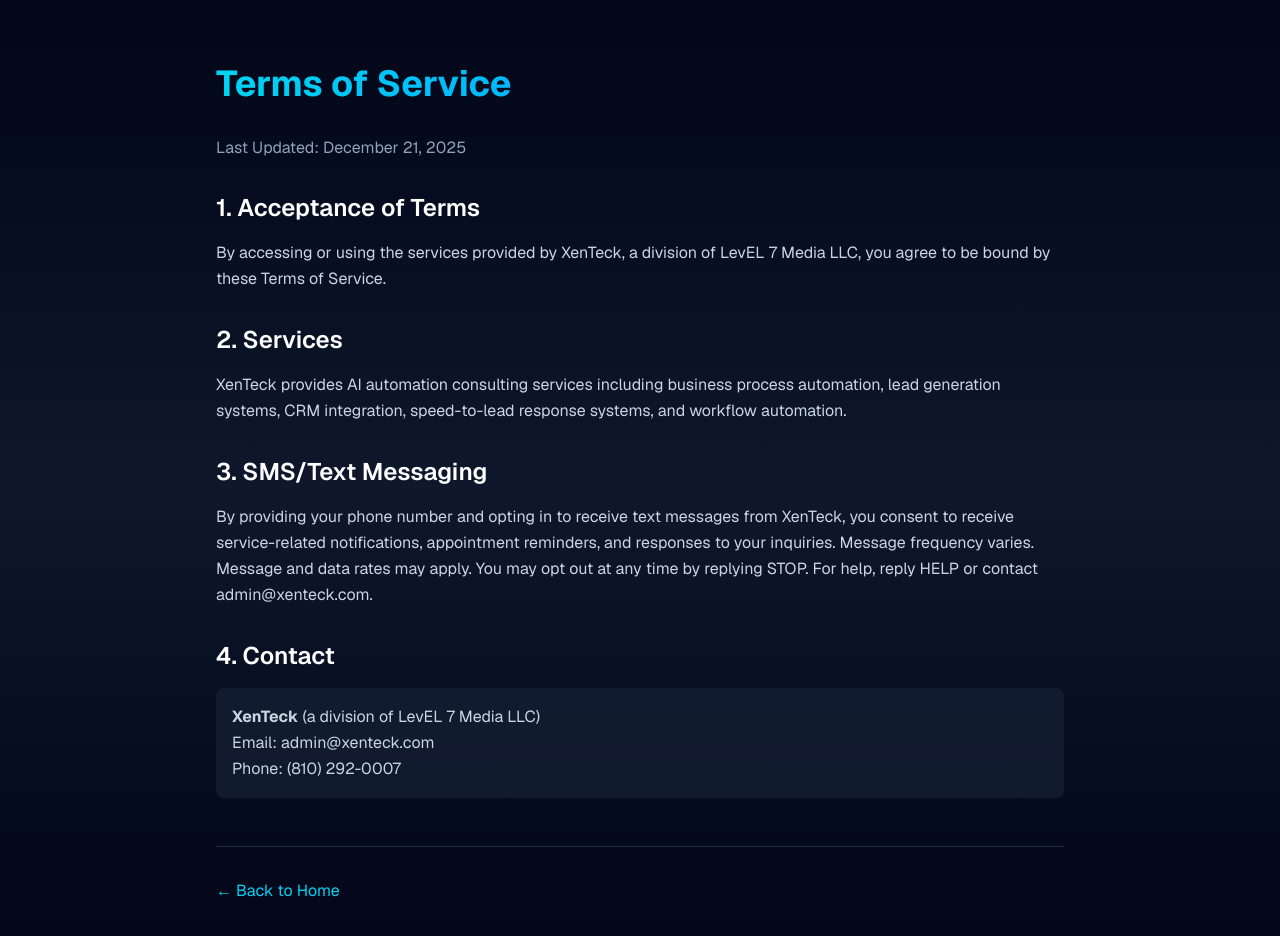
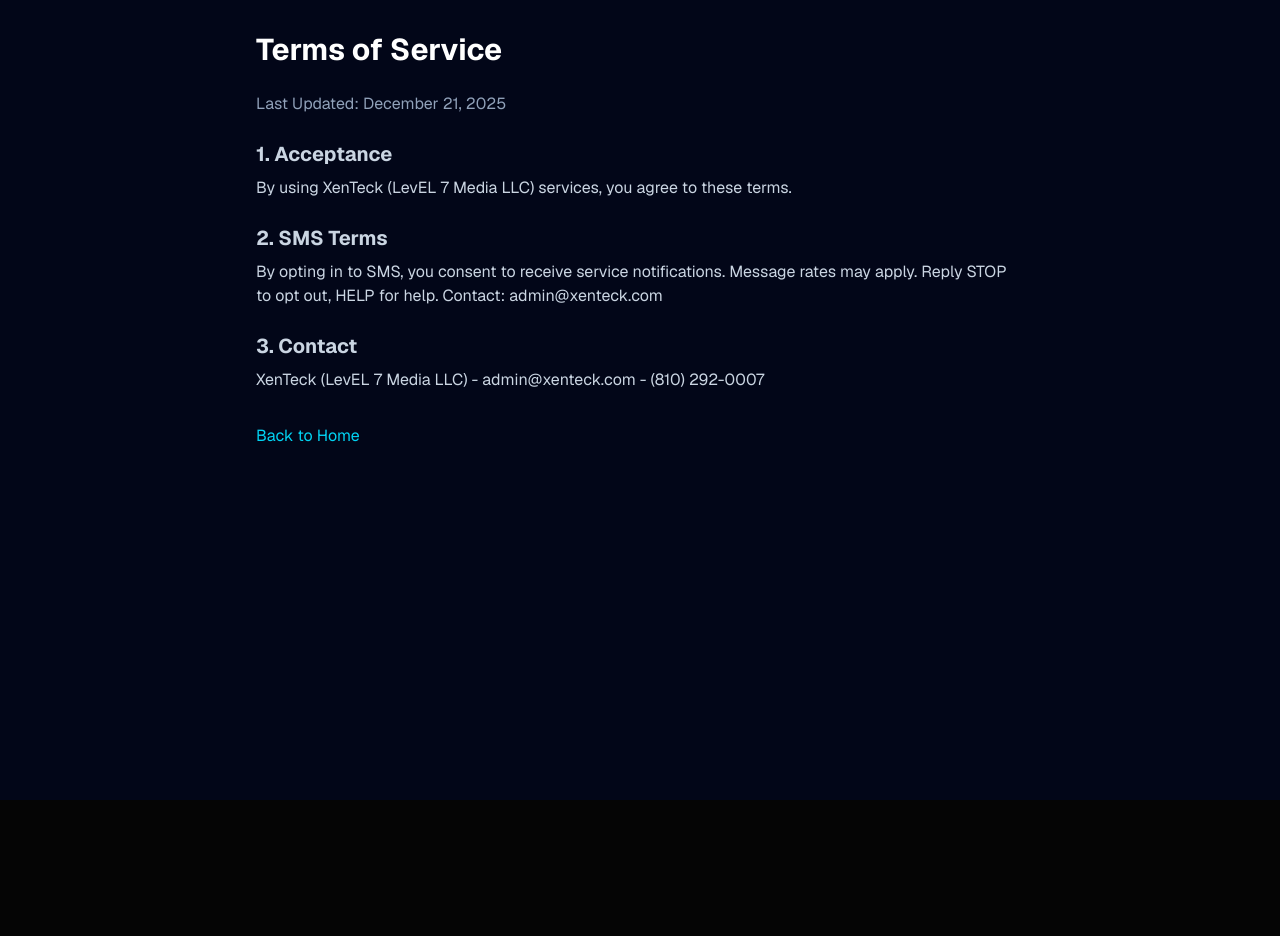
Before and after one commit to ShaunandDavid/XenteckHero, a Next.js app in the folder xenteck-landing/: page /terms in a window 1280 px wide. Shown: the top 936 px of the page. After the commit the page ends 800 px from the top, so only its background shows below. Built offline with nearby package versions, Linux system fonts and the light colour scheme.

Commit message:
Add Terms and Privacy pages for Twilio/Google compliance

```diff
--- /dev/null
+++ b/xenteck-landing/app/privacy/page.tsx
@@ -0,0 +1,18 @@
+import type { Metadata } from 'next'
+export const metadata: Metadata = { title: 'Privacy | XenTeck', description: 'Privacy Policy' }
+export default function PrivacyPage() {
+  return (
+    <main className="min-h-screen bg-slate-950 text-white p-8">
+      <div className="max-w-3xl mx-auto">
+        <h1 className="text-3xl font-bold mb-6">Privacy Policy</h1>
+        <p className="text-slate-400 mb-6">Last Updated: December 21, 2025</p>
+        <div className="space-y-6 text-slate-300">
+          <section><h2 className="text-xl font-bold mb-2">1. Introduction</h2><p>XenTeck (LevEL 7 Media LLC) respects your privacy.</p></section>
+          <section><h2 className="text-xl font-bold mb-2">2. SMS Privacy</h2><p>Your phone number will not be sold. Message frequency varies. Standard rates may apply. Reply STOP to opt out. Carriers not liable for delays.</p></section>
+          <section><h2 className="text-xl font-bold mb-2">3. Contact</h2><p>XenTeck (LevEL 7 Media LLC) - admin@xenteck.com - (810) 292-0007</p></section>
+        </div>
+        <a href="/" className="text-cyan-400 mt-8 inline-block">Back to Home</a>
+      </div>
+    </main>
+  )
+}
--- a/xenteck-landing/app/terms/page.tsx
+++ b/xenteck-landing/app/terms/page.tsx
@@ -1,41 +1,17 @@
 import type { Metadata } from 'next'
-
-export const metadata: Metadata = {
-  title: 'Terms of Service | XenTeck',
-  description: 'XenTeck Terms of Service',
-}
-
+export const metadata: Metadata = { title: 'Terms | XenTeck', description: 'Terms of Service' }
 export default function TermsPage() {
   return (
-    <main className="min-h-screen bg-gradient-to-b from-slate-950 via-slate-900 to-slate-950 text-white">
-      <div className="max-w-4xl mx-auto px-6 py-16">
-        <h1 className="text-4xl font-bold mb-8 bg-gradient-to-r from-cyan-400 to-blue-500 bg-clip-text text-transparent">Terms of Service</h1>
-        <p className="text-slate-400 mb-8">Last Updated: December 21, 2025</p>
-        <div className="space-y-8 text-slate-300 leading-relaxed">
-          <section>
-            <h2 className="text-2xl font-semibold text-white mb-4">1. Acceptance of Terms</h2>
-            <p>By accessing or using the services provided by XenTeck, a division of LevEL 7 Media LLC, you agree to be bound by these Terms of Service.</p>
-          </section>
-          <section>
-            <h2 className="text-2xl font-semibold text-white mb-4">2. Services</h2>
-            <p>XenTeck provides AI automation consulting services including business process automation, lead generation systems, CRM integration, speed-to-lead response systems, and workflow automation.</p>
-          </section>
-          <section>
-            <h2 className="text-2xl font-semibold text-white mb-4">3. SMS/Text Messaging</h2>
-            <p>By providing your phone number and opting in to receive text messages from XenTeck, you consent to receive service-related notifications, appointment reminders, and responses to your inquiries. Message frequency varies. Message and data rates may apply. You may opt out at any time by replying STOP. For help, reply HELP or contact admin@xenteck.com.</p>
-          </section>
-          <section>
-            <h2 className="text-2xl font-semibold text-white mb-4">4. Contact</h2>
-            <div className="p-4 bg-slate-800/50 rounded-lg">
-              <p><strong>XenTeck</strong> (a division of LevEL 7 Media LLC)</p>
-              <p>Email: admin@xenteck.com</p>
-              <p>Phone: (810) 292-0007</p>
-            </div>
-          </section>
+    <main className="min-h-screen bg-slate-950 text-white p-8">
+      <div className="max-w-3xl mx-auto">
+        <h1 className="text-3xl font-bold mb-6">Terms of Service</h1>
+        <p className="text-slate-400 mb-6">Last Updated: December 21, 2025</p>
+        <div className="space-y-6 text-slate-300">
+          <section><h2 className="text-xl font-bold mb-2">1. Acceptance</h2><p>By using XenTeck (LevEL 7 Media LLC) services, you agree to these terms.</p></section>
+          <section><h2 className="text-xl font-bold mb-2">2. SMS Terms</h2><p>By opting in to SMS, you consent to receive service notifications. Message rates may apply. Reply STOP to opt out, HELP for help. Contact: admin@xenteck.com</p></section>
+          <section><h2 className="text-xl font-bold mb-2">3. Contact</h2><p>XenTeck (LevEL 7 Media LLC) - admin@xenteck.com - (810) 292-0007</p></section>
         </div>
-        <div className="mt-12 pt-8 border-t border-slate-800">
-          <a href="/" className="text-cyan-400 hover:text-cyan-300">← Back to Home</a>
-        </div>
+        <a href="/" className="text-cyan-400 mt-8 inline-block">Back to Home</a>
       </div>
     </main>
   )
```
